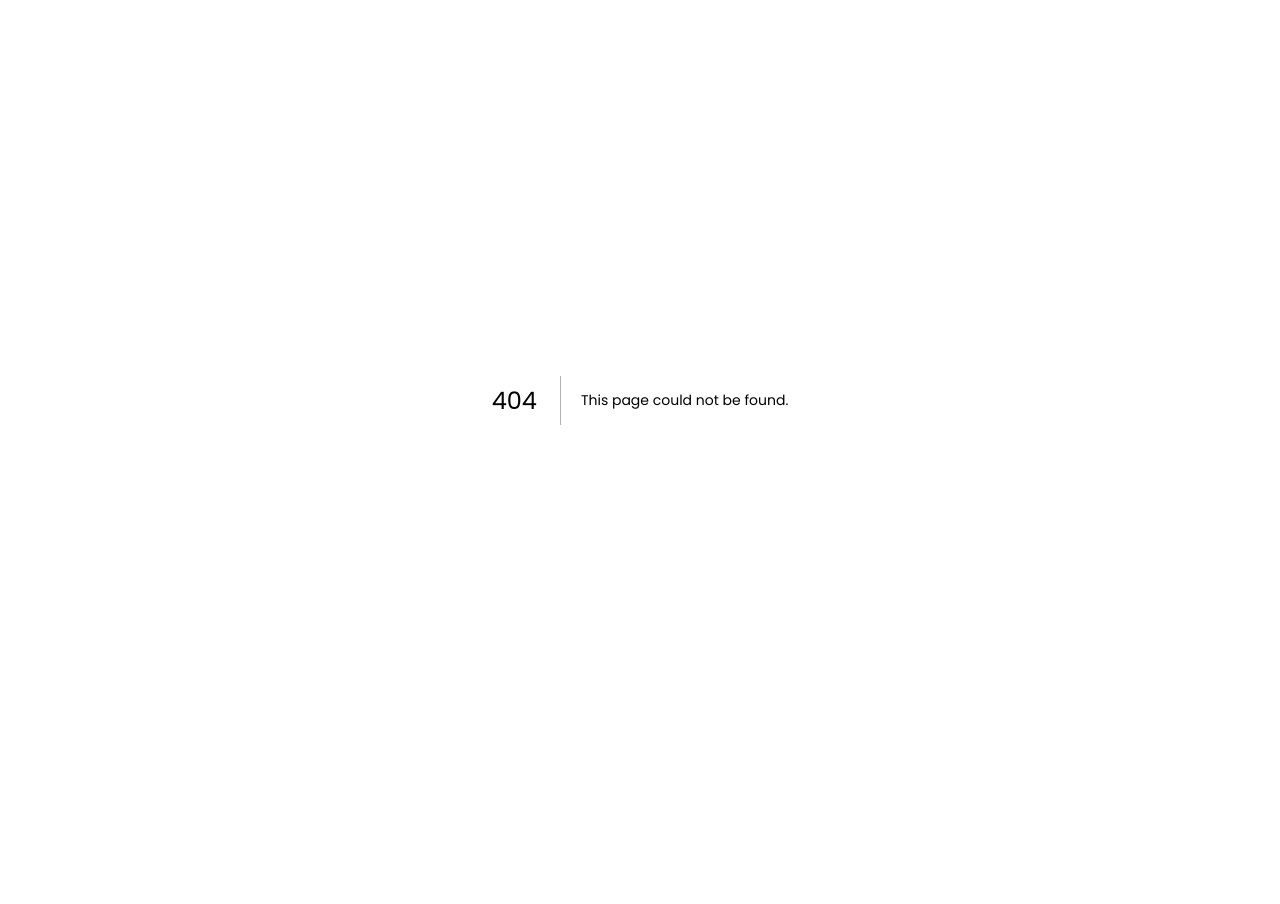
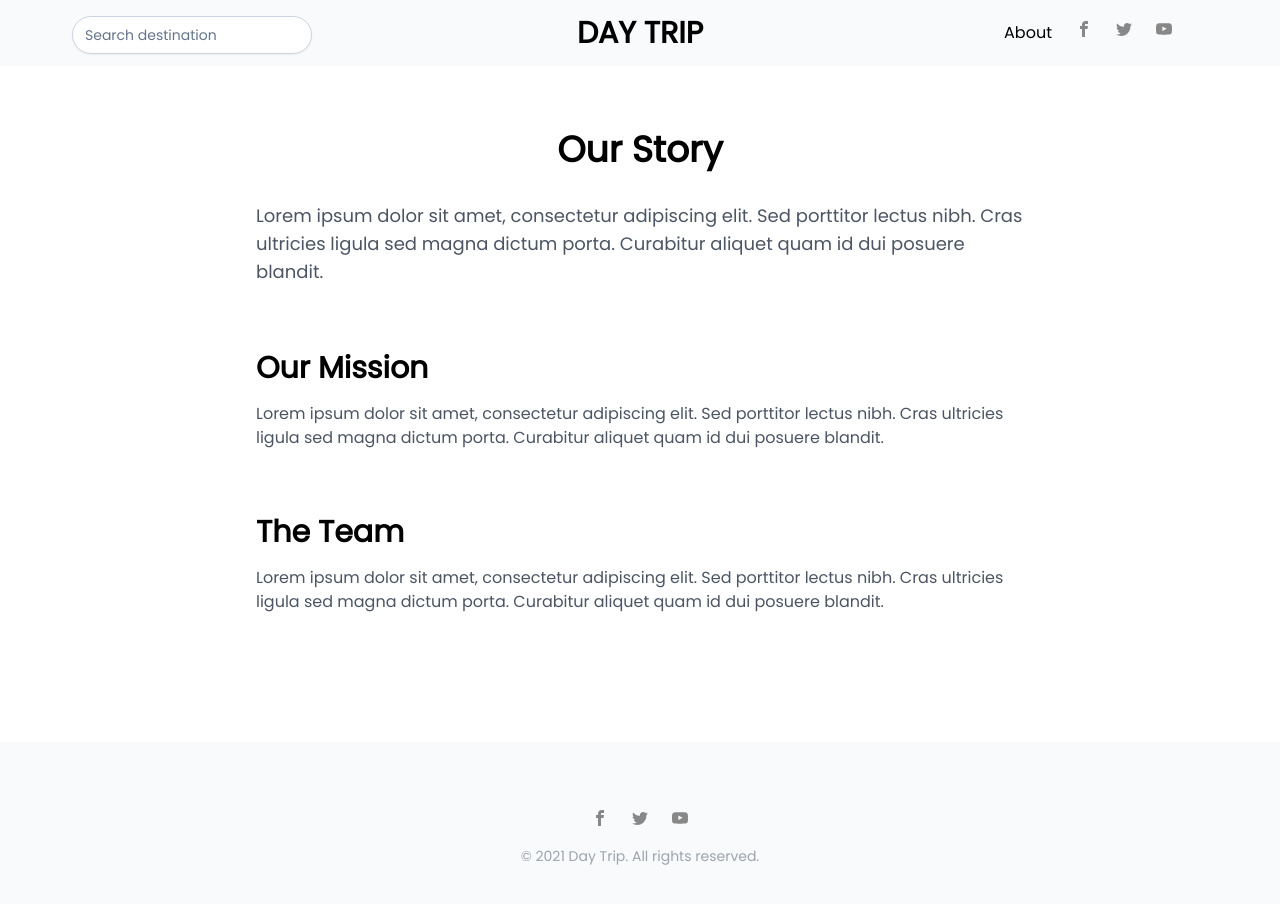
Before and after one commit to 2020sebastian/daytrip, a Next.js app: page /about in a window 1280 px wide. Before the commit this address had no page. Shown: the top 904 px of the page. Before the commit the page ends 800 px from the top, so only its background shows below. Built offline with nearby package versions, Linux system fonts and the light colour scheme.

Commit message:
about us

```diff
--- a/components/header.js
+++ b/components/header.js
@@ -13,6 +13,7 @@ export default function header() {
             </div>
             <div className="w-96 order-3 flex justify-center">
             <div className="flex gap-6">
+            <Link href="/about">About</Link>
             <Link href={"/"}><ImFacebook color="#888888"/></Link>
             <Link href={"/"}><ImTwitter color="#888888"/></Link>
             <Link href={"/"}><ImYoutube color="#888888"/></Link>
--- /dev/null
+++ b/pages/about.js
@@ -0,0 +1,45 @@
+// pages/about.js
+
+import Image from 'next/image'
+import Format from './layout/format'
+
+export default function About() {
+  return (
+    <Format>
+      <div className="max-w-3xl mx-auto pt-16 pb-32">
+
+        <h1 className="text-4xl font-bold text-center">Our Story</h1>
+
+        <p className="mt-8 text-lg text-gray-600">
+          Lorem ipsum dolor sit amet, consectetur adipiscing elit. Sed porttitor
+          lectus nibh. Cras ultricies ligula sed magna dictum porta. Curabitur
+          aliquet quam id dui posuere blandit.
+        </p>
+
+        {/* <Image
+          src="/images/team.jpg"
+          width={600}
+          height={400}
+          alt="Our team"
+        /> */}
+
+        <h2 className="mt-16 text-3xl font-bold">Our Mission</h2>
+
+        <p className="mt-4 text-gray-600">
+          Lorem ipsum dolor sit amet, consectetur adipiscing elit. Sed porttitor
+          lectus nibh. Cras ultricies ligula sed magna dictum porta. Curabitur
+          aliquet quam id dui posuere blandit.
+        </p>
+
+        <h2 className="mt-16 text-3xl font-bold">The Team</h2>
+
+        <p className="mt-4 text-gray-600">
+          Lorem ipsum dolor sit amet, consectetur adipiscing elit. Sed porttitor
+          lectus nibh. Cras ultricies ligula sed magna dictum porta. Curabitur
+          aliquet quam id dui posuere blandit.
+        </p>
+
+      </div>
+    </Format>
+  )
+}
```
